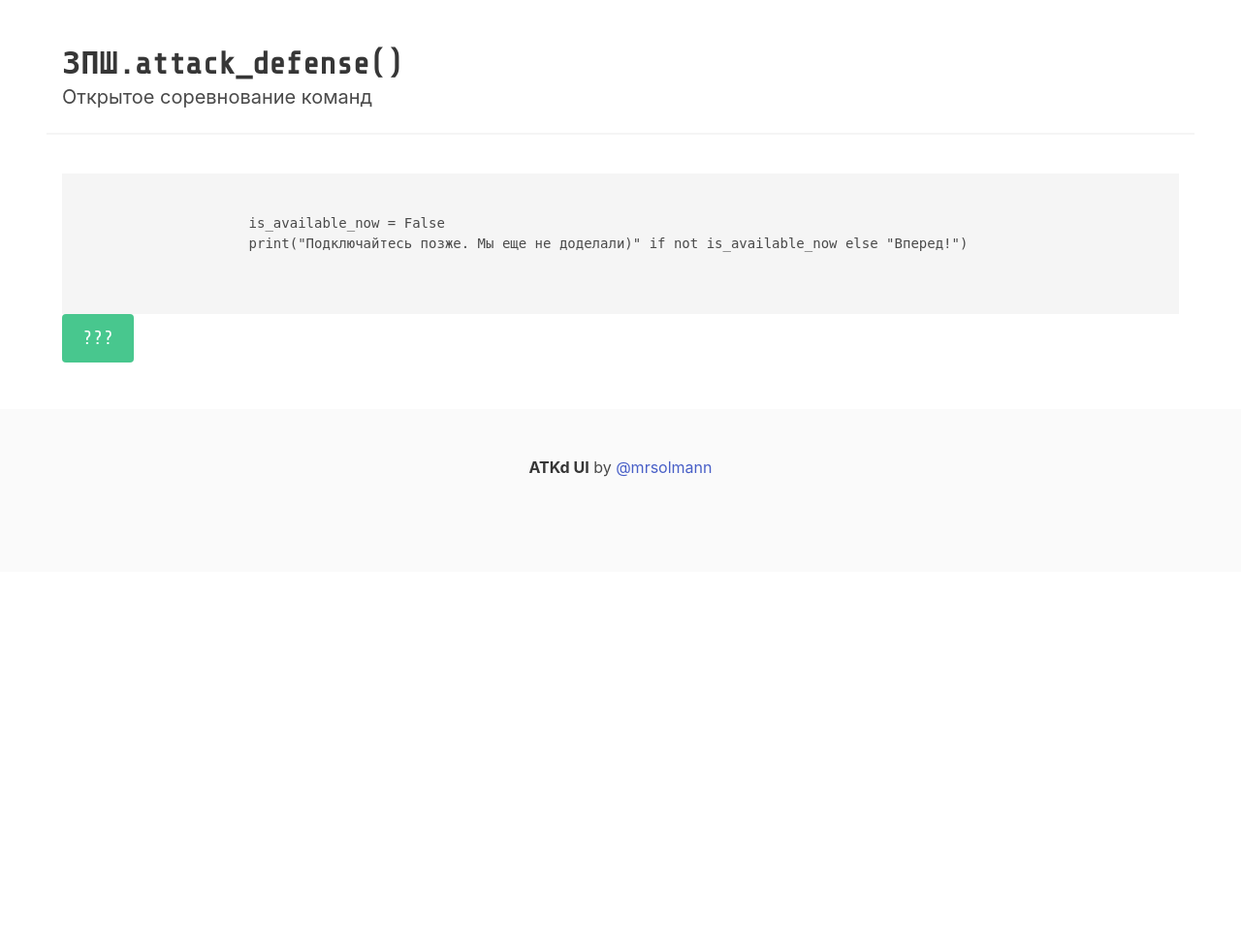
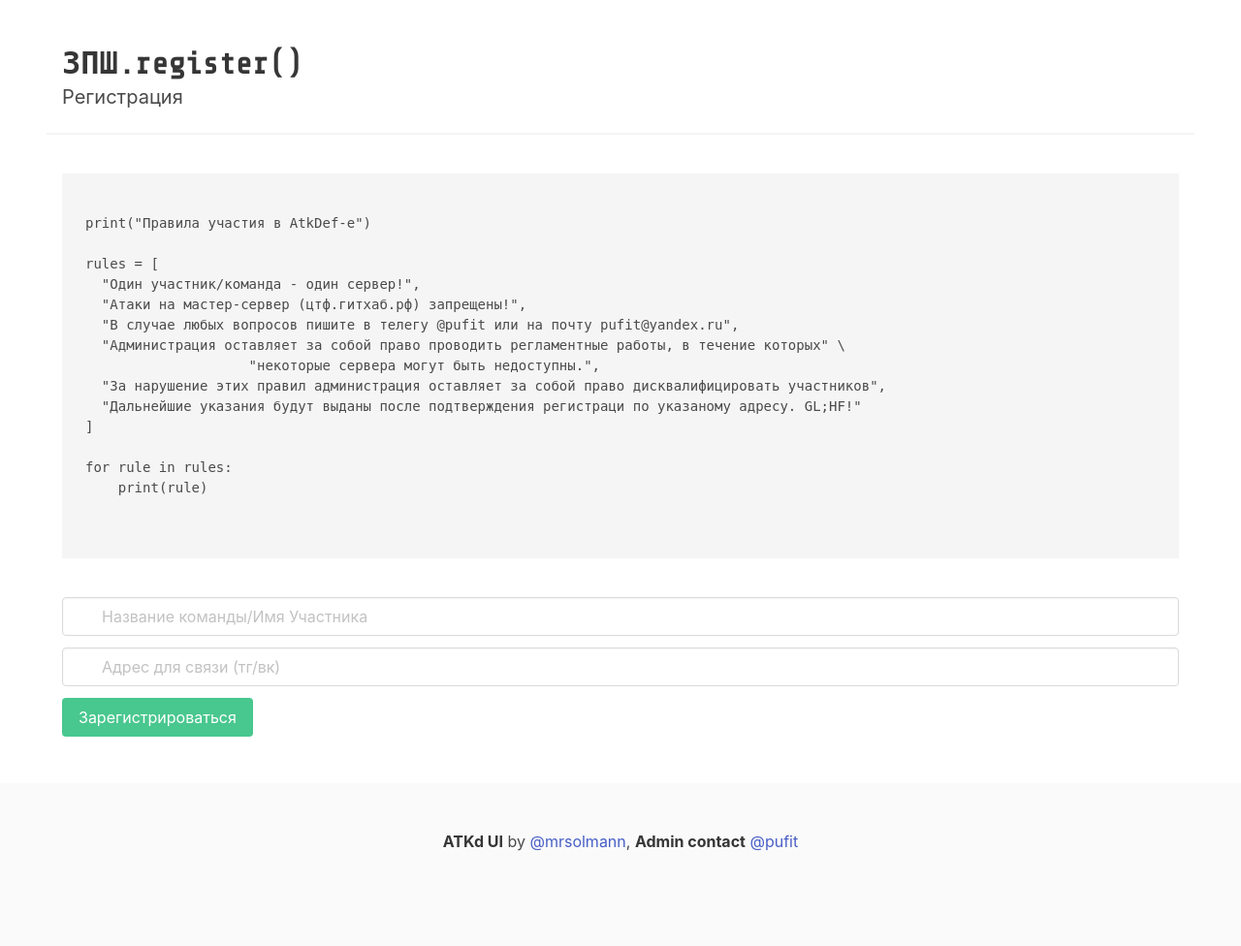
Before and after one commit to dsolmann/AtkDefUI, a Flask app: page / in a window 1280 px wide. Shown: the whole page at 97% size. Before the commit the page ends 492 px from the top, so only its background shows below. Run offline with Flask 2, Linux system fonts and the light colour scheme; parts of the project's set-up code (start-up, migrations or seed data) failed here and were passed over; some libraries are stand-ins or nearby versions.

Commit message:
Register

```diff
--- a/app.py
+++ b/app.py
@@ -1,4 +1,5 @@
 import enum
+import time
 from flask import Flask, render_template, request, redirect
 from src.utils.db_utils import session_scope, prepare_db
 from model import model
@@ -17,18 +18,29 @@ app = Flask(__name__)
 @app.route('/')
 def index():
     # return render_template("index.html")
-    return render_template("stub.html")
+    # return render_template("stub.html")
+    return render_template("register.html")
 
 
 @app.route("/register", methods=["POST", "GET"])
 def register():
     if request.method == "GET":
-        return render_template("register.html")
+        return render_template("register.html", message='')
     elif request.method == "POST":
-        team_name = request.form["team"]
-        team_fb = request.form["feedback"]
-        print(team_name, team_fb)  # Replace with needed API
-        return redirect("/servers")
+        with session_scope() as session:
+            team_name = request.form["team"]
+            team_fb = request.form["feedback"]
+
+            if session.query(model.Team).filter(model.Team.name == team_name).first() is None:
+                session.merge(
+                    model.Team(
+                        name=team_name,
+                        contact=team_fb,
+                        register_time=time.time(),
+                    )
+                )
+                return render_template("register.html", message='Регистрация прошла успешно! Мы свяжемся с вами!')
+            return render_template("register.html", message='Упс, команда с таким именем уже есть...')
 
 
 @app.route('/servers')
--- a/model/model.py
+++ b/model/model.py
@@ -19,3 +19,5 @@ class Team(BaseModel):
     name = sqlalchemy.Column(types.TEXT, primary_key=True)
     server_hijacked = sqlalchemy.Column(types.INT)
     score = sqlalchemy.Column(types.INT)
+    contact = sqlalchemy.Column(types.TEXT)
+    register_time = sqlalchemy.Column(types.FLOAT)
--- a/src/utils/db_utils.py
+++ b/src/utils/db_utils.py
@@ -200,7 +200,6 @@ def session_scope(
 
     If :param:`timeout` is set, cancellation request will be send after :param:`timeout` seconds.
 
-    :param title: trace title (see `search.martylib.trace`)
     :param timeout: application level timeout in seconds
     :param statement_timeout: statement timeout for session in seconds (https://www.postgresql.org/docs/9.4/static/runtime-config-client.html)
     :param lock_timeout: lock timeout for session in seconds (https://www.postgresql.org/docs/9.4/static/runtime-config-client.html)
--- a/templates/base.html
+++ b/templates/base.html
@@ -23,7 +23,8 @@
   <footer class="footer">
       <div class="content has-text-centered">
           <p>
-              <strong>ATKd UI</strong> by <a href="https://t.me/mrsolmann">@mrsolmann</a>
+              <strong>ATKd UI</strong> by <a href="https://t.me/mrsolmann">@mrsolmann</a>,
+              <strong>Admin contact</strong> <a href="https://t.me/pufit">@pufit</a>
           </p>
       </div>
   </footer>
--- a/templates/register.html
+++ b/templates/register.html
@@ -22,8 +22,13 @@
 print("Правила участия в AtkDef-е")
 
 rules = [
-  "121212",
-  "223232"
+  "Один участник/команда - один сервер!",
+  "Атаки на мастер-сервер (цтф.гитхаб.рф) запрещены!",
+  "В случае любых вопросов пишите в телегу @pufit или на почту pufit@yandex.ru",
+  "Администрация оставляет за собой право проводить регламентные работы, в течение которых" \
+                    "некоторые сервера могут быть недоступны.",
+  "За нарушение этих правил администрация оставляет за собой право дисквалифицировать участников",
+  "Дальнейшие указания будут выданы после подтверждения регистраци по указаному адресу. GL;HF!"
 ]
 
 for rule in rules:
@@ -41,7 +46,7 @@ for rule in rules:
                 </div>
                 <div class="field">
                     <p class="control has-icons-left">
-                        <input class="input" name="feedback" placeholder="Адрес для связи (почта/тг/вк)">
+                        <input class="input" name="feedback" placeholder="Адрес для связи (тг/вк)">
                     </p>
                 </div>
                 <div class="field">
@@ -52,6 +57,14 @@ for rule in rules:
                     </p>
                 </div>
             </form>
+
+            {% if message %}
+                <div class="content has-text-centered has-text-danger">
+                    <p>
+                        {{ message }}
+                    </p>
+                </div>
+            {% endif %}
         </div>
     </section>
 {% endblock %}
```
